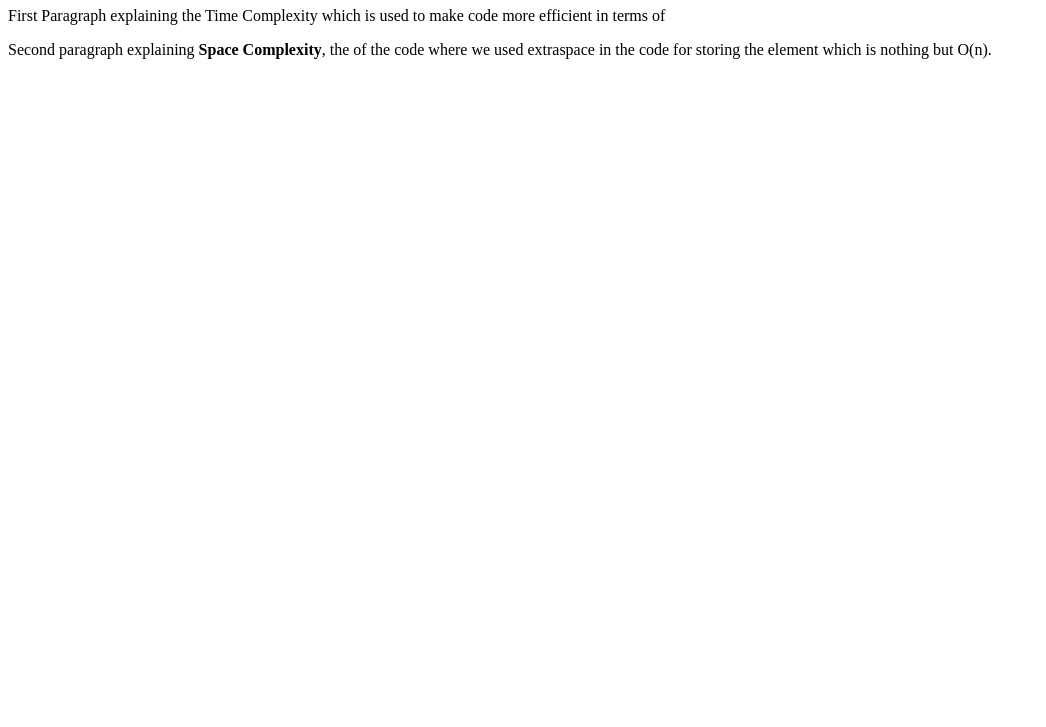
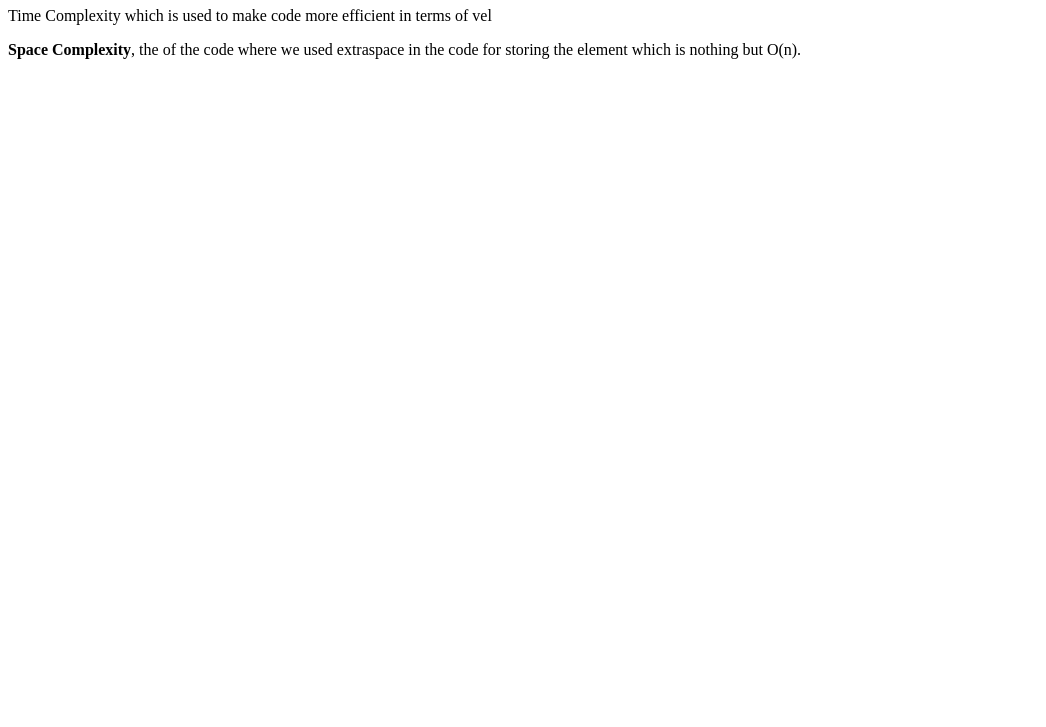
Before and after one commit to acciojob/time-and-space-complexity-rohitshirsat02, a website: page main.html in a window 1280 px wide. Shown: the part 73-800 px from the top of the page, without its empty margins (0-1046 px from the left). Drawn offline with Linux system fonts and the light colour scheme.

Commit message:
created a submission

```diff
--- a/main.html
+++ b/main.html
@@ -9,8 +9,8 @@
 <body>
 	<!-- the entire body must be written by student -->
 <h1>Time and Space Complexity</h1>
-<p>First Paragraph explaining the Time Complexity which is used to make code more efficient in terms of </p>
-<p> Second paragraph explaining <b>Space Complexity</b>, the  of the code where we used extraspace in the code for storing the element which is nothing but O(n).</p>
+<p >Time Complexity which is used to make code more efficient in terms of vel </p>
+<p> <b>Space Complexity</b>, the  of the code where we used extraspace in the code for storing the element which is nothing but O(n).</p>
     <script type="text/javascript" src="./script.js">
 </script>
 
```
